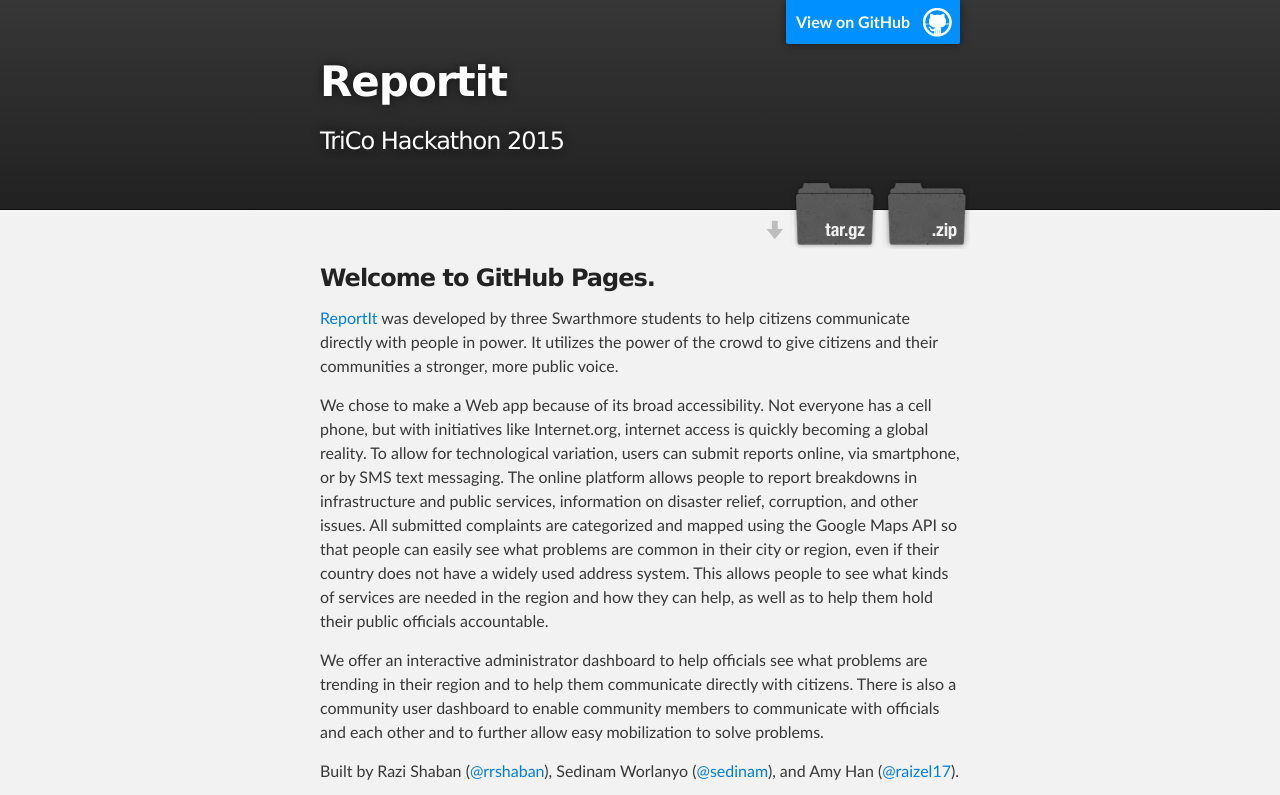
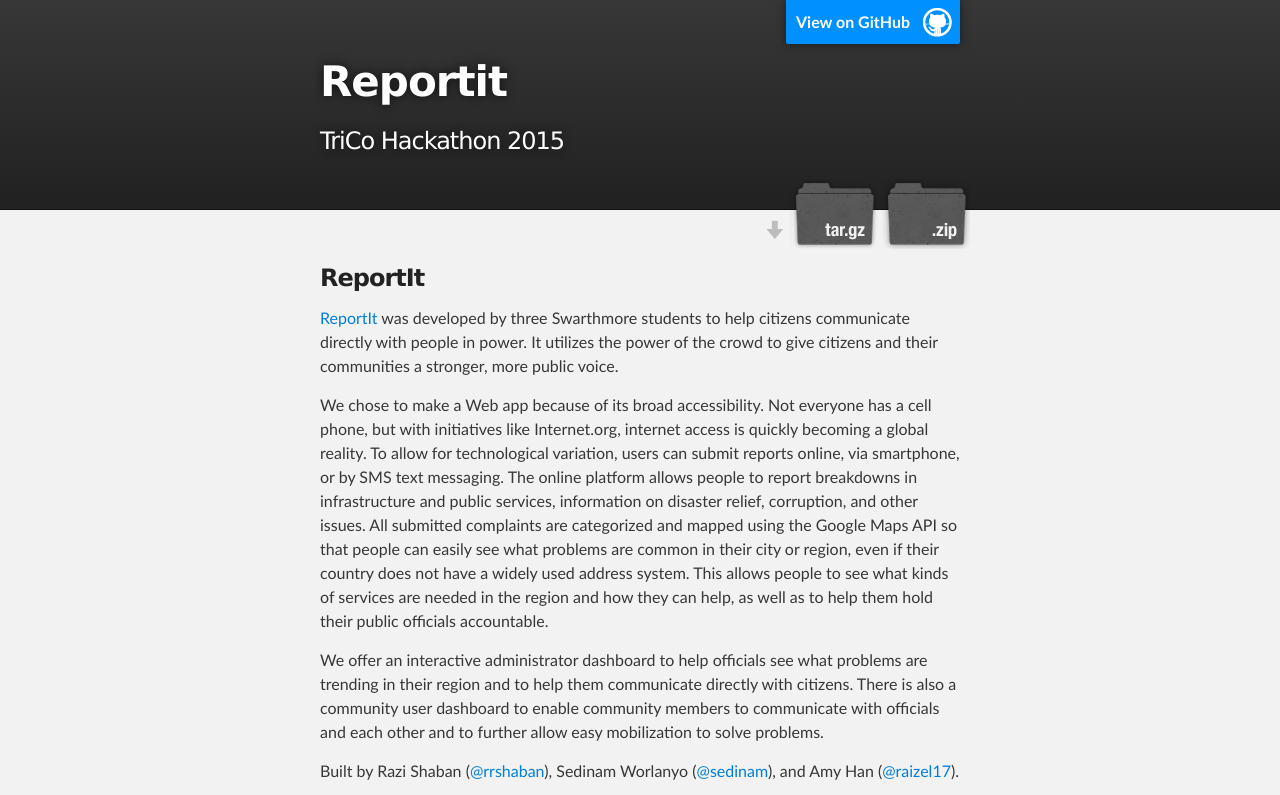
Before and after one commit to rrshaban/ReportIt, a plain HTML site: page index.html in a window 1280 px wide. Shown: the top 795 px of the page. Drawn offline with Linux system fonts and the light colour scheme.

Commit message:
update index.html

```diff
--- a/index.html
+++ b/index.html
@@ -32,7 +32,7 @@
     <div id="main_content_wrap" class="outer">
       <section id="main_content" class="inner">
         <h3>
-<a id="welcome-to-github-pages" class="anchor" href="#welcome-to-github-pages" aria-hidden="true"><span class="octicon octicon-link"></span></a>Welcome to GitHub Pages.</h3>
+<a id="welcome-to-github-pages" class="anchor" href="#welcome-to-github-pages" aria-hidden="true"><span class="octicon octicon-link"></span></a>ReportIt</h3>
 
 <p><a href="https://github.com/rrshaban/ReportIt">ReportIt</a> was developed by three Swarthmore students to help citizens communicate directly with people in power. It utilizes the power of the crowd to give citizens and their communities a stronger, more public voice.</p>
 
```
